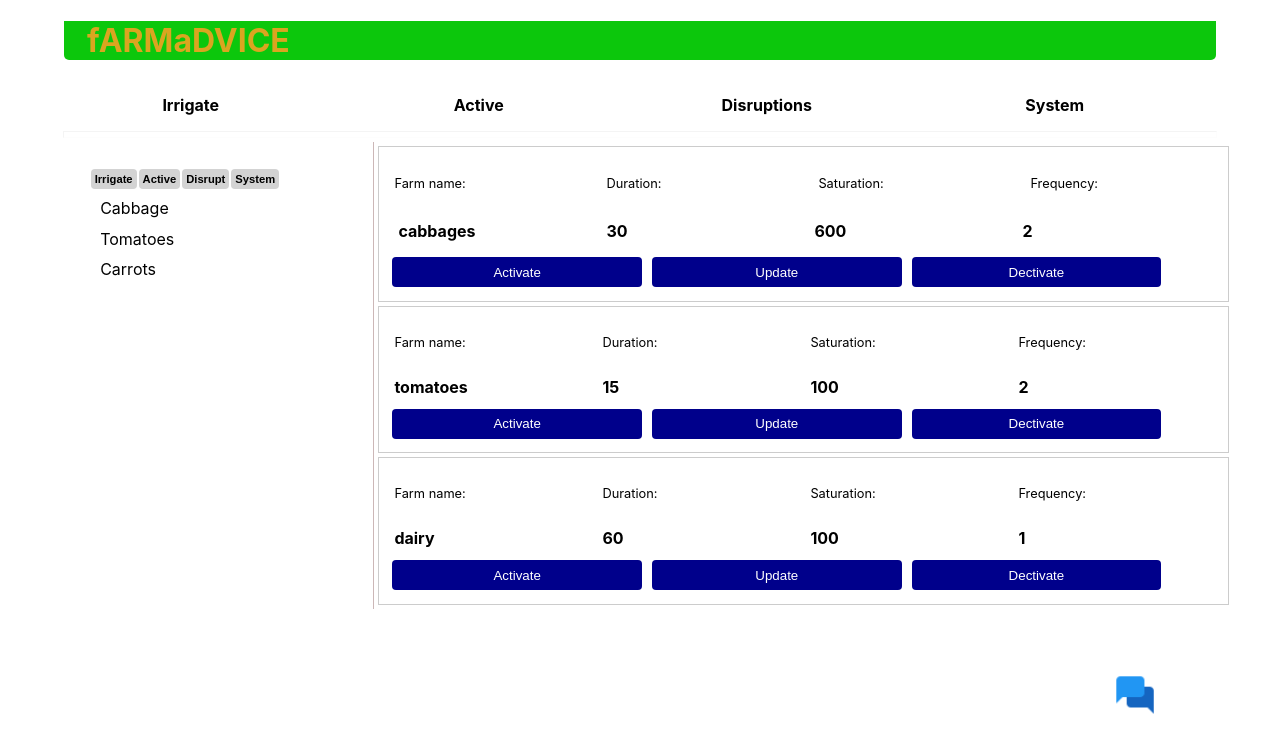
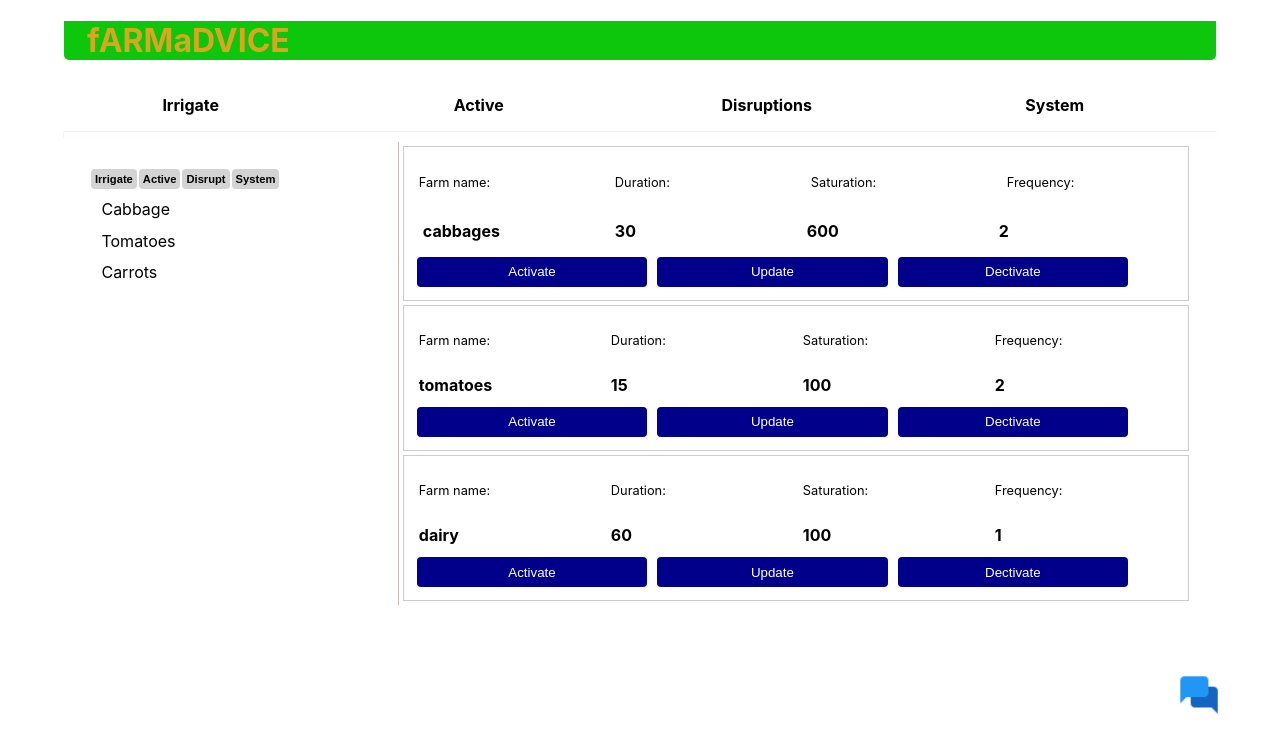
Before and after one commit to wakoTheDev/fARMaDVICE, a React (Create React App) app in the folder user-interface/: page / in a window 1280 px wide. Shown: the top 752 px of the page. Built offline with nearby package versions, Linux system fonts and the light colour scheme.

Commit message:
fixing the chatbot position

```diff
--- a/user-interface/src/fab.css
+++ b/user-interface/src/fab.css
@@ -1,6 +1,6 @@
 .icon_position{
     position:absolute;
-    left:75%;
+    left:80%;
     bottom:10%;
     zIndex:1;
     width:200px;
--- a/user-interface/src/status.js
+++ b/user-interface/src/status.js
@@ -9,7 +9,7 @@ const Status = () =>{
     }
     return <>
 
-        <div style={{width:'65vw',padding:'1%',border:'1px solid #cccccc ',margin:'4px'}}>
+        <div style={{width:'60vw',padding:'1%',border:'1px solid #cccccc ',margin:'4px'}}>
         <section style={{width:'100%',display:'flex',padding:'5px',alignContent:'space between'}}>
                 <section style={{width:'25%',padding:'2px',fontSize:'0.8em',}}><p>Farm name:</p></section>
                 <section style={{width:'25%',padding:'2px',fontSize:'0.8em'}}><p>Duration:</p></section>
@@ -28,7 +28,7 @@ const Status = () =>{
         <button className='btn' style={{height:"30px",borderRadius:"4px"}}>Dectivate</button>
         </section>
         </div>
-        <div style={{width:'65vw',padding:'1%',border:'1px solid #cccccc ',margin:'4px'}}>
+        <div style={{width:'60vw',padding:'1%',border:'1px solid #cccccc ',margin:'4px'}}>
         <section style={{width:'100%',display:'flex',padding:'5px',alignContent:'space between'}}>
                 <section style={{width:'25%',padding:'2px',fontSize:'0.8em',}}><p>Farm name:</p></section>
                 <section style={{width:'25%',padding:'2px',fontSize:'0.8em' }}><p>Duration:</p></section>
@@ -47,7 +47,7 @@ const Status = () =>{
         <button className='btn' style={{height:"30px",borderRadius:"4px"}}>Dectivate</button>
         </section>
         </div>
-        <div style={{width:'65vw',padding:'1%',border:'1px solid #cccccc ',margin:'4px'}}>
+        <div style={{width:'60vw',padding:'1%',border:'1px solid #cccccc ',margin:'4px'}}>
         <section style={{width:'100%',display:'flex',padding:'5px',alignContent:'space between'}}>
                 <section style={{width:'25%',padding:'2px',fontSize:'0.8em',}}><p>Farm name:</p></section>
                 <section style={{width:'25%',padding:'2px',fontSize:'0.8em' }}><p>Duration:</p></section>
```
